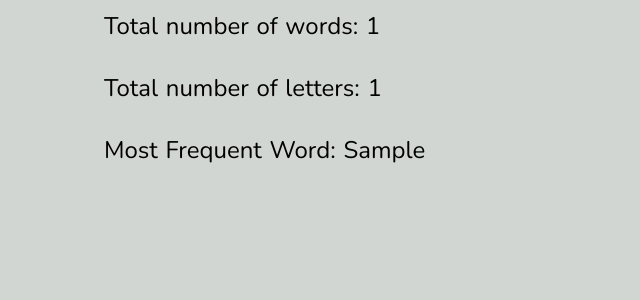
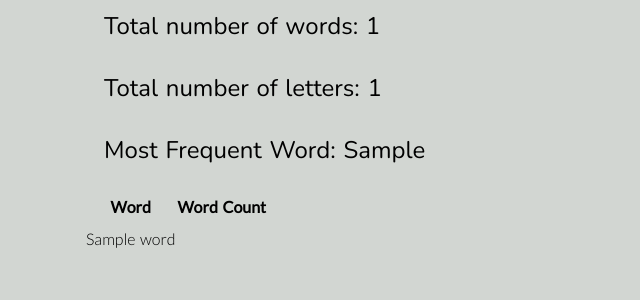
Before and after one commit to nicolasluevano/30DaysOfPython, a Flask app: template python_for_web/templates/result.html in a window 1280 px wide. Shown: the part 272-572 px from the top of the page, without its empty margins (0-640 px from the left). Run offline with Flask 3, Linux system fonts and the light colour scheme; the template is opened without the code that fills it: most values are stand-ins (such as "Sample title", 1, 10 or a date in 2020).

Commit message:
Add word_set to result.html template

```diff
--- a/python_for_web/app.py
+++ b/python_for_web/app.py
@@ -31,6 +31,7 @@ def result():
     if request.method == 'POST':
         content = request.form.get('content')
         words = content.split()
+        word_set = set(words)
         content_length = len(words)
 
         def letter_count(content):
@@ -52,7 +53,14 @@ def result():
         total_letters = letter_count(content)
         most_freq_word = most_frequent_word(words)
 
-        return render_template('result.html', content=content, content_length=content_length, total_letters=total_letters, most_freq_word=most_freq_word)
+        return render_template(
+            'result.html',
+            content=content,
+            content_length=content_length,
+            total_letters=total_letters,
+            most_freq_word=most_freq_word,
+            word_set=word_set
+        )
 
 
 @app.route('/post', methods=['GET', 'POST'])
--- a/python_for_web/templates/result.html
+++ b/python_for_web/templates/result.html
@@ -5,5 +5,19 @@
     <h2> Total number of words: {{ content_length }}</h2>
     <h2> Total number of letters: {{ total_letters }}</h2>
     <h2> Most Frequent Word: {{ most_freq_word }}</h2>
+    <table>
+        <thead>
+            <tr>
+                <th>Word</th>
+                <th>Word Count</th>
+            </tr>
+        </thead>
+        <tbody>
+            {% for word in word_set %}
+            <tr></tr>
+            <td>{{ word }}</td>
+            {% endfor %}
+        </tbody>
+    </table>
   </div>
 {% endblock %}
```
